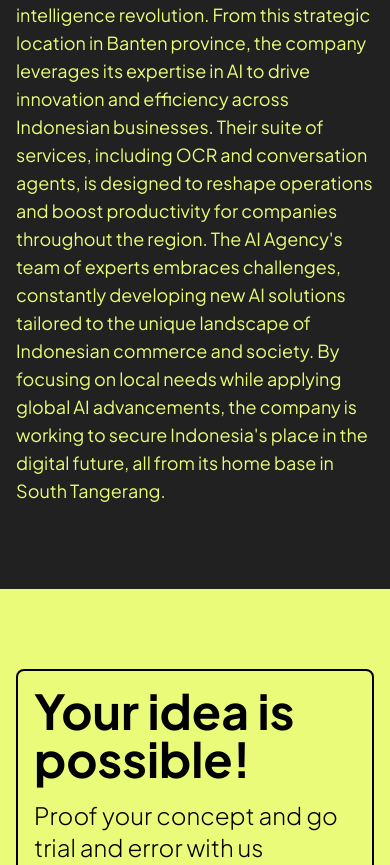
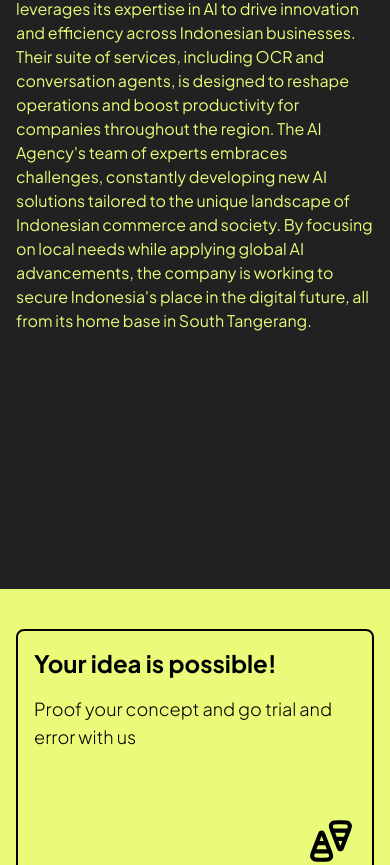
Before and after one commit to bonifasius-baskoro/DP-Homepage, a Next.js app: page / in a window 390 px wide. Shown: the part 1099-1964 px from the top of the page. Built offline with nearby package versions, Linux system fonts and the light colour scheme; no server answers.

Commit message:
layout: make it more responsive

```diff
--- a/src/app/page.tsx
+++ b/src/app/page.tsx
@@ -13,10 +13,10 @@ export default function Home() {
         <div className="snap-start min-h-screen">
           <Hero />
         </div>
-        <div className="snap-start min-h-screen">
+        <div className="snap-start">
           <About />
         </div>
-        <div className="snap-startmin-h-screen">
+        <div className="snap-start ">
           <BentoService />
         </div>
         <div className="snap-start min-h-screen">
--- a/src/components/About.tsx
+++ b/src/components/About.tsx
@@ -32,15 +32,15 @@ const About: FC = () => {
   return (
     <div
       ref={ref}
-      className={`h-screen px-2 bg-[#212121] pt-24 transition-all duration-1000 ease-in-out ${
+      className={`h-screen  xl:h-[70vh] px-2 bg-[#212121] pt-12 md:pt-24 transition-all duration-1000 ease-in-out ${
         isVisible ? "opacity-100 translate-y-0" : "opacity-0 translate-y-10"
       }`}
     >
-      <div>
-        <h1 className="text-5xl text-yellow-p px-2 font-semibold md:px-4">What We Do</h1>
+      <div className="md:px-6">
+        <h1 className="text-3xl text-yellow-p px-2 font-semibold md:px-4 md:text-5xl lg:text-7xl pb-4">What We Do</h1>
       </div>
-      <div className="mt-6">
-        <p className="text-yellow-p text-lg pt-8 px-2 md:px-4">
+      <div className="mt-6 md:px-8 mb-4 xl:mb-8">
+        <p className="text-yellow-p text-base md:leading-relaxed font-normal pt-8 px-2 md:px-4 sm:text-lg md:text-2xl lg:text-2xl xl:text-3xl overflow-hidden">
           The AI Agency, based in South Tangerang, is at the forefront of
           Indonesia&apos;s artificial intelligence revolution. From this strategic
           location in Banten province, the company leverages its expertise in AI
--- a/src/components/BentoService.tsx
+++ b/src/components/BentoService.tsx
@@ -2,13 +2,17 @@ import React, { FC } from "react";
 
 const BentoService: FC = () => {
   return (
-    <div className="h-screen bg-yellow-p py-20 flex flex-col gap-6">
-      <div className="h-[40%] mx-4 border-2  border-black p-4  rounded-lg">
-        <h1 className="text-5xl font-bold"> Your idea is possible!</h1>
-        <p className="text-black mt-4 text-2xl font-light">
+    <div className="h-screen md:h-full bg-yellow-p py-10 flex flex-col md:flex-row gap-6 md:px-[5%] md:py-[5%]">
+      <div className="h-1/3 md:h-auto">
+        <div className="h-full mx-4 border-2  border-black p-4 md:p-8 rounded-lg relative">
+          <h1 className="  text-2xl md:text-4xl font-bold">
+            {" "}
+            Your idea is possible!
+          </h1>
+          <p className="text-black mt-4 text-lg md:text-2xl font-light">
             Proof your concept and go trial and error with us
           </p>
-        <div className="flex justify-end">
+          <div className="absolute right-0 bottom-0 p-4">
             <svg
               width="50px"
               height="50px"
@@ -26,7 +30,10 @@ const BentoService: FC = () => {
             </svg>
           </div>
         </div>
-      <div className="h-1/4 mx-4 p-4 border-2  border-black  rounded-lg md:hover:scale-105">
+      </div>
+
+      <div>
+        <div className="h-[40%] mx-4 p-4 border-2  border-black  rounded-lg md:hover:scale-105">
           <h1 className="text-black text-2xl font-bold">
             Versatile model option
           </h1>
@@ -34,15 +41,15 @@ const BentoService: FC = () => {
             Choose how you want to manage your data and model to use
           </p>
         </div>
-      <div className="flex ">
-        <div className="w-1/2 mx-4 border-2  border-black p-4  rounded-lg hover:scale-105">
+        <div className="flex mt-6">
+          <div className="w-1/2 h-1/3 md:h-full mx-4 border-2  border-black p-4  rounded-lg hover:scale-105">
             <h1 className="text-black text-xl font-bold">Nice</h1>
             <p className="text-black mt-4 text-xl font-light">
               Choose how you want to manage your data and model to use
             </p>
           </div>
 
-        <div className="w-1/2 mx-4 border-2  border-black p-4  rounded-lg hover:scale-105">
+          <div className="w-1/2 mx-4 border-2 md:h-full  border-black p-4  rounded-lg hover:scale-105">
             <h1 className="text-black text-xl font-bold">Nice</h1>
             <p className="text-black mt-4 text-xl font-light">
               Choose how you want to manage your data and model to use
@@ -50,6 +57,7 @@ const BentoService: FC = () => {
           </div>
         </div>
       </div>
+    </div>
   );
 };
 
--- a/src/components/chatbot/ChatbotHome.tsx
+++ b/src/components/chatbot/ChatbotHome.tsx
@@ -1,5 +1,5 @@
 "use client"
-import { ENDPOINT_CHECK, URL } from '@/constant/url';
+import { CHATCOUNTKEY, ENDPOINT_CHECK, URL } from '@/constant/url';
 import React, { FC, useEffect, useState } from 'react'
 import InputBox from './InputBox';
 import { usePostAnswer } from '@/hooks/usePostAnswer';
@@ -8,16 +8,20 @@ import { AnimatePresence, motion } from 'framer-motion';
 
 const ChatbotHome:FC = () => {
   const [chatAvailable, setChatAvailable] = useState<boolean>(false);
-
+  const [countChat, setCountChat] = useState<number>(0);
   const{data,isLoading, isError} = usePostAnswer();
 
 
 
-  // useEffect(() => {
-  //   console.log('Current data:', data);
-  //   console.log('Loading:', isLoading);
-  //   console.log('Error:', error);
-  // }, [data, isLoading, error]);
+  useEffect(() => {
+    const localCount = localStorage.getItem(CHATCOUNTKEY);
+    if(!localCount){
+      localStorage.setItem(CHATCOUNTKEY,countChat.toString())
+    }
+    else{
+      setCountChat(parseInt(localCount));
+    }
+  }, []);
 
   useEffect(()=>{
     const checkServer = async()=>{
@@ -59,7 +63,8 @@ const ChatbotHome:FC = () => {
             transition={{ duration: 0.5 }}
             className='text-3xl'
           >
-            {displayText}
+            {countChat>10? ("You seem so curious with us feel free to contact us here "): (displayText)}
+
           </motion.p>
         </AnimatePresence>
         </div>
--- a/src/components/chatbot/InputBox.tsx
+++ b/src/components/chatbot/InputBox.tsx
@@ -3,7 +3,12 @@ import {  Formik, Form, Field, FormikHelpers } from "formik";
 import * as Yup from "yup";
 import { usePostAnswer } from "@/hooks/usePostAnswer";
 
-const InputBox: FC = () => {
+interface inputBoxProps {
+    chatCount :number;
+    setChatCount: ()=>void;
+}
+
+const InputBox: FC<inputBoxProps> = ({chatCount, setChatCount}) => {
   const { chatMutation, isLoading } = usePostAnswer();
   const initialValueForms: chatSubmission = {
     question: "",
--- a/src/constant/url.ts
+++ b/src/constant/url.ts
@@ -3,3 +3,4 @@ export const ENDPOINT_CHECK = "/check"
 export const ENDPOINT_TANYA="/tanya"
 
 export const STORAGE_KEY = "chatHistory"
+export const CHATCOUNTKEY= "chatcountkey"
```
Lines whose indentation alone changed are shown as unchanged.
